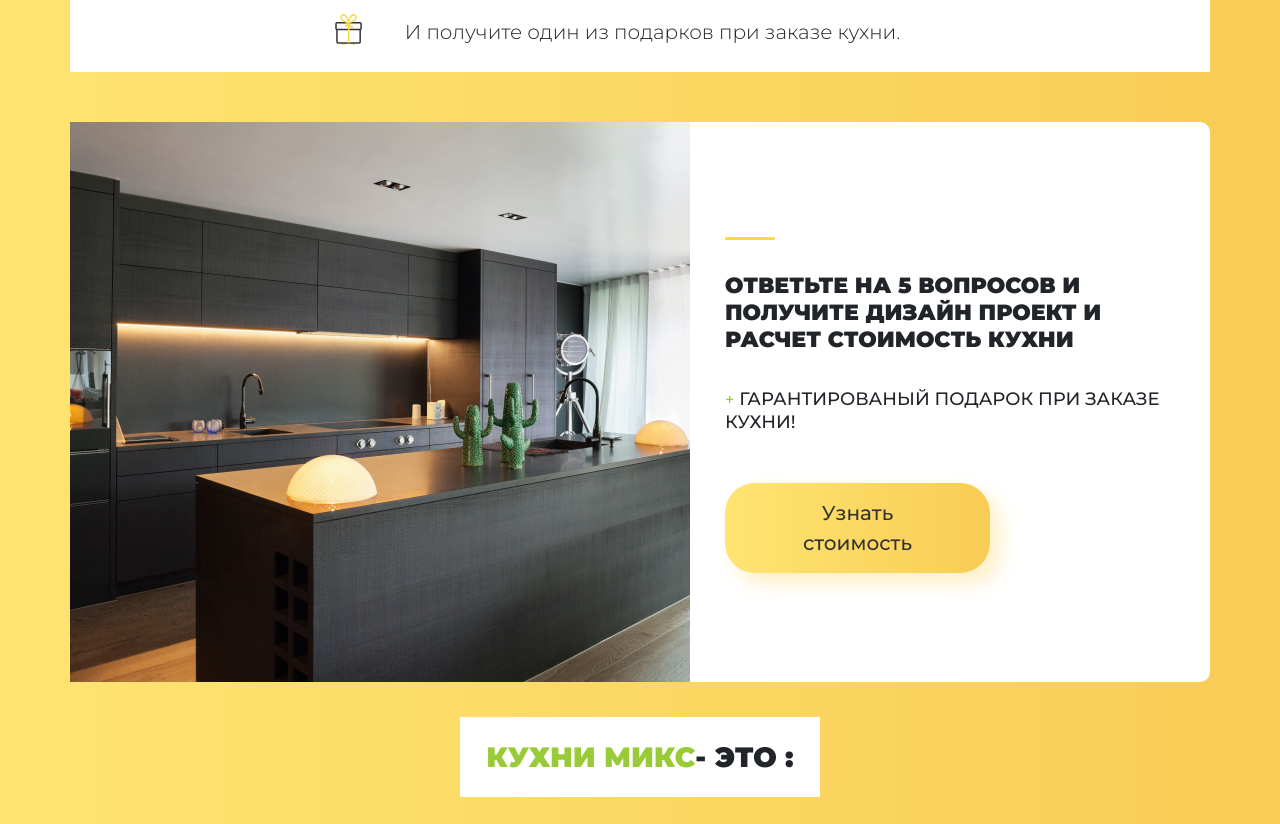
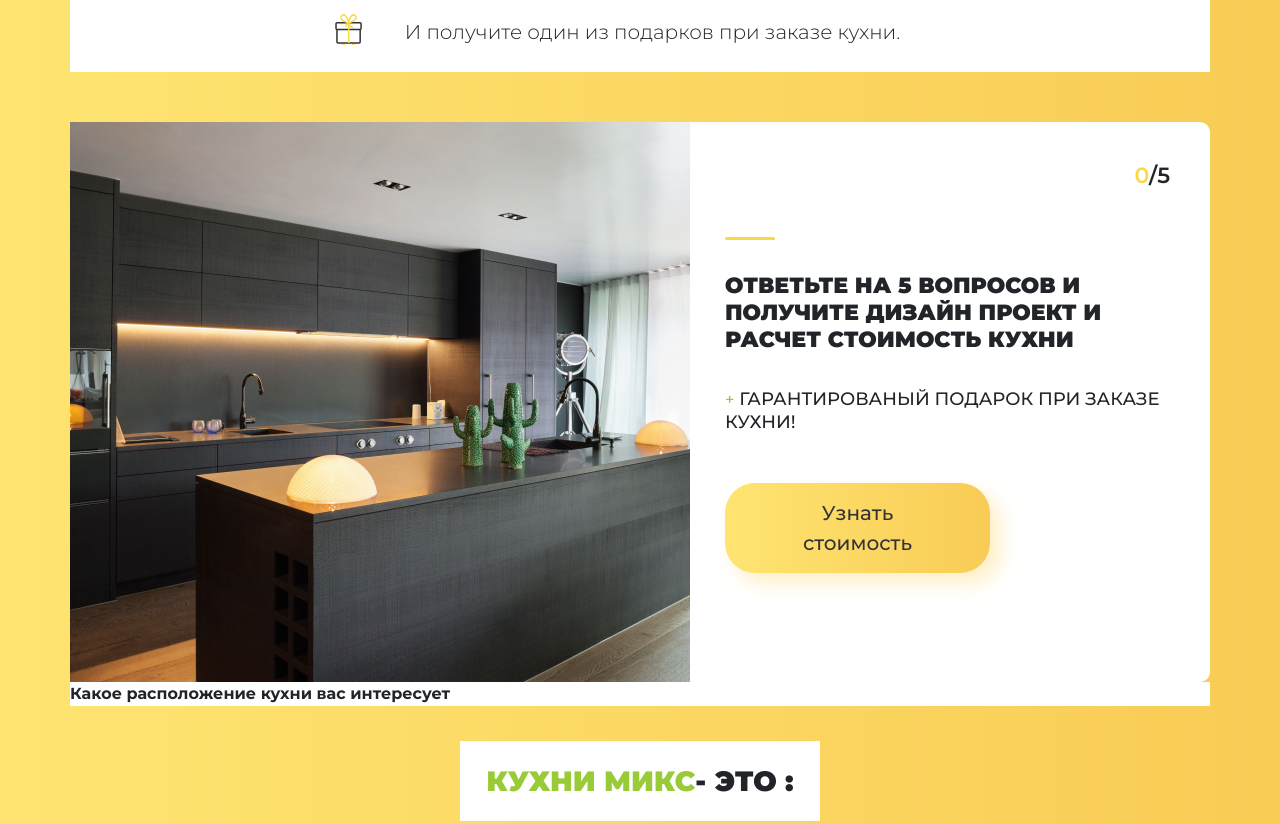
Before and after one commit to ElenaDymova/kitchenmix, a website: page src/index.html in a window 1280 px wide. Shown: the part 3748-4572 px from the top of the page. Drawn offline with Linux system fonts and the light colour scheme; files whose address does not match are found by name.

Commit message:
created small changes

```diff
--- a/src/index.html
+++ b/src/index.html
@@ -277,11 +277,16 @@
                     <source media="(min-width: 768px)" srcset="img/768/main/quiz0768.jpg">
                     <img class="count__photo" src="img/mobile/main/quiz0.jpg" alt="Дизайн кухни">
                 </picture>
+                <p class="count__number"><span>0</span>/5</p>
                 <div class="count__column">
                     <p class="count__text">Ответьте на 5 вопросов и получите дизайн проект и расчет стоимость кухни </p>
                     <p class="count__add"><span class="plus">+</span>гарантированый подарок при заказе кухни!</p>
                     <button class="button count__button">Узнать стоимость</button>
                 </div>
+            </div>
+            <div class="type">
+                <h2 class="type__title">Какое <span>расположение кухни</span> вас интересует</h2>
+
             </div>
             <p class="count__decor"><span>Кухни Микс</span>- это :</p>
             <ul class="count__advantages">
--- a/src/sass/blocks/_conditions.scss
+++ b/src/sass/blocks/_conditions.scss
@@ -27,6 +27,9 @@
 
     &__photo {
         margin-top: 40px;
+        display: block;
+        margin: 0 auto;
+        width: 100%;
     }
 }
 
--- a/src/sass/blocks/_count.scss
+++ b/src/sass/blocks/_count.scss
@@ -39,12 +39,25 @@
         background-color: white;
         margin-top: 30px;
         border-radius: 10px;
+        position: relative;
     }
 
     &__photo {
         border-top-left-radius: 10px;
         border-top-right-radius: 10px;
         width: 100%;
+    }
+
+    &__number {
+        font-weight: 600;
+        font-size: 18px;
+        line-height: 22px;
+        position: absolute;
+        top: 20px;
+        right: 15px;
+        span {
+            color: $main-color;
+        }
     }
 
     &__column {
@@ -228,6 +241,17 @@
             border-top-right-radius: 0px;
         }
 
+        &__number {
+            top: 25px;
+            font-size: 22px;
+            line-height: 27px;
+
+            span {
+                font-size: 22px;
+                line-height: 27px;
+            }
+        }
+
         &__decor {
             margin: 0 auto;
             padding: 14px 20px;
@@ -304,6 +328,11 @@
             height: 560px;
         }
 
+        &__number {
+            top: 40px;
+            right: 40px;
+        }
+
         &__calc {
             grid-template-columns: 620px 1fr;
         }
--- a/src/sass/blocks/_main-footer.scss
+++ b/src/sass/blocks/_main-footer.scss
@@ -132,6 +132,7 @@
             line-height: 20px;
             text-align: left;
             margin-top: 30px;
+            max-width: 300px;
         }
 
         &__name {
--- /dev/null
+++ b/src/sass/blocks/_type.scss
@@ -0,0 +1,3 @@
+.type {
+    background-color: white;
+}
--- a/src/sass/style.scss
+++ b/src/sass/style.scss
@@ -105,3 +105,4 @@ img {
 @import 'blocks/works';
 @import 'blocks/feedback';
 @import 'blocks/main-footer';
+@import 'blocks/type';
```
Also changed, not shown: src/js/main.js (+12 -0 lines), src/css/style.min.css. Lines whose indentation alone changed are shown as unchanged.
